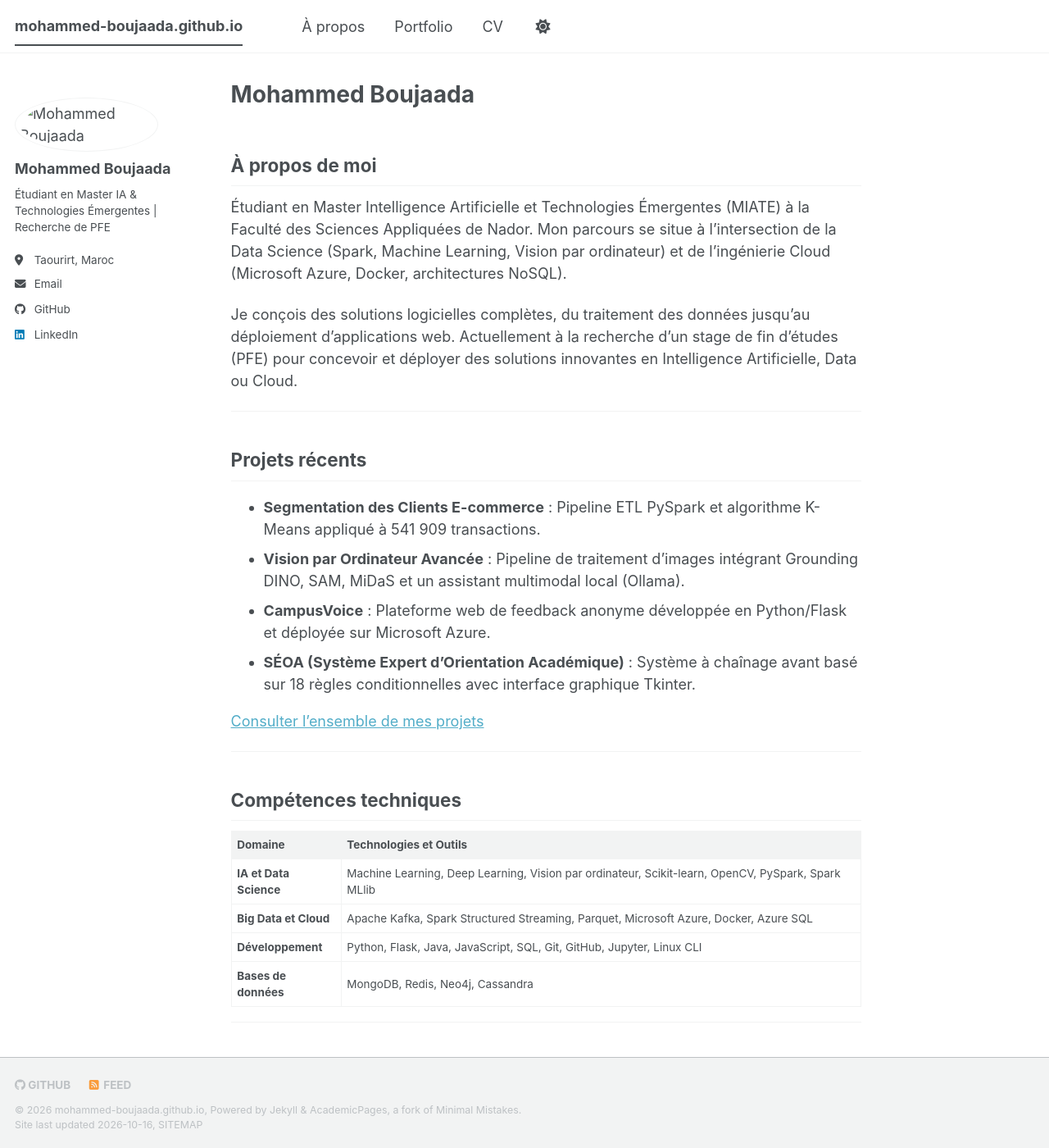
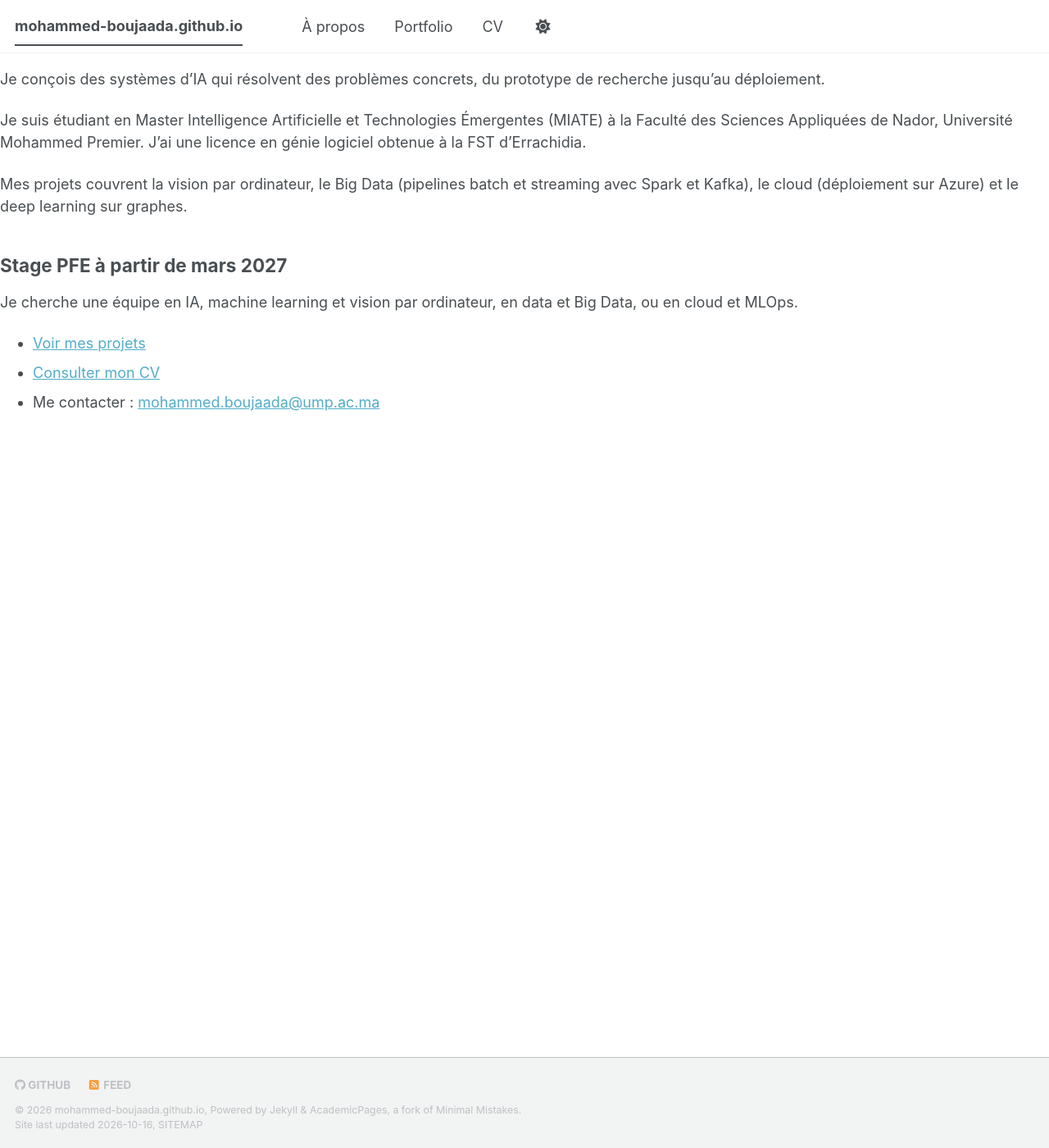
Before and after one commit to mohammed-boujaada/mohammed-boujaada.github.io, a Jekyll site: the page built from index.md, in a window 1280 px wide and 1400 px high. Shown: the whole window at 82% size. Built offline with Jekyll 4.4.1, drawn with Linux system fonts in a browser that asks for light colours; our own code applies the rules of GitHub Pages for plain Markdown files; a style sheet for code colours, icons or effects is not loaded; some of the changed text lies outside the part shown.

Commit message:
Revise index.md with new content and structure
Updated personal information and project details in index.md.

```diff
--- a/index.md
+++ b/index.md
@@ -1,43 +1,23 @@
 ---
+permalink: /
 title: "Mohammed Boujaada"
-layout: single
+excerpt: "Étudiant en Master IA, à la recherche d'un stage PFE"
 author_profile: true
-permalink: /
+redirect_from:
+  - /about/
+  - /about.html
 ---
 
-## À propos de moi
+Je conçois des systèmes d'IA qui résolvent des problèmes concrets, du prototype de recherche jusqu'au déploiement.
 
-Étudiant en Master Intelligence Artificielle et Technologies Émergentes (MIATE) à la Faculté des Sciences Appliquées de Nador. Mon parcours se situe à l'intersection de la Data Science (Spark, Machine Learning, Vision par ordinateur) et de l'ingénierie Cloud (Microsoft Azure, Docker, architectures NoSQL).
+Je suis étudiant en Master Intelligence Artificielle et Technologies Émergentes (MIATE) à la Faculté des Sciences Appliquées de Nador, Université Mohammed Premier. J'ai une licence en génie logiciel obtenue à la FST d'Errachidia.
 
-Je conçois des solutions logicielles complètes, du traitement des données jusqu'au déploiement d'applications web. Actuellement à la recherche d'un stage de fin d'études (PFE) pour concevoir et déployer des solutions innovantes en Intelligence Artificielle, Data ou Cloud.
+Mes projets couvrent la vision par ordinateur, le Big Data (pipelines batch et streaming avec Spark et Kafka), le cloud (déploiement sur Azure) et le deep learning sur graphes.
 
----
+## Stage PFE à partir de mars 2027
 
-## Projets récents
+Je cherche une équipe en IA, machine learning et vision par ordinateur, en data et Big Data, ou en cloud et MLOps.
 
-* **Segmentation des Clients E-commerce** : Pipeline ETL PySpark et algorithme K-Means appliqué à 541 909 transactions.
-* **Vision par Ordinateur Avancée** : Pipeline de traitement d'images intégrant Grounding DINO, SAM, MiDaS et un assistant multimodal local (Ollama).
-* **CampusVoice** : Plateforme web de feedback anonyme développée en Python/Flask et déployée sur Microsoft Azure.
-* **SÉOA (Système Expert d'Orientation Académique)** : Système à chaînage avant basé sur 18 règles conditionnelles avec interface graphique Tkinter.
-
-[Consulter l'ensemble de mes projets](/portfolio/)
-
----
-
-## Compétences techniques
-
-| Domaine | Technologies et Outils |
-|---------|------------------------|
-| **IA et Data Science** | Machine Learning, Deep Learning, Vision par ordinateur, Scikit-learn, OpenCV, PySpark, Spark MLlib |
-| **Big Data et Cloud** | Apache Kafka, Spark Structured Streaming, Parquet, Microsoft Azure, Docker, Azure SQL |
-| **Développement** | Python, Flask, Java, JavaScript, SQL, Git, GitHub, Jupyter, Linux CLI |
-| **Bases de données** | MongoDB, Redis, Neo4j, Cassandra |
-
----
-
-## Contact
-
-**Email** : Mohammedboujaada51@gmail.com
-**LinkedIn** : [linkedin.com/in/mohammed-boujaada](https://linkedin.com/in/mohammed-boujaada)
-**GitHub** : [github.com/mohammed-boujaada](https://github.com/mohammed-boujaada)
-**Téléphone** : +212 649 040 232
+- [Voir mes projets](/portfolio/)
+- [Consulter mon CV](/cv/)
+- Me contacter : [mohammed.boujaada@ump.ac.ma](mailto:mohammed.boujaada@ump.ac.ma)
```
